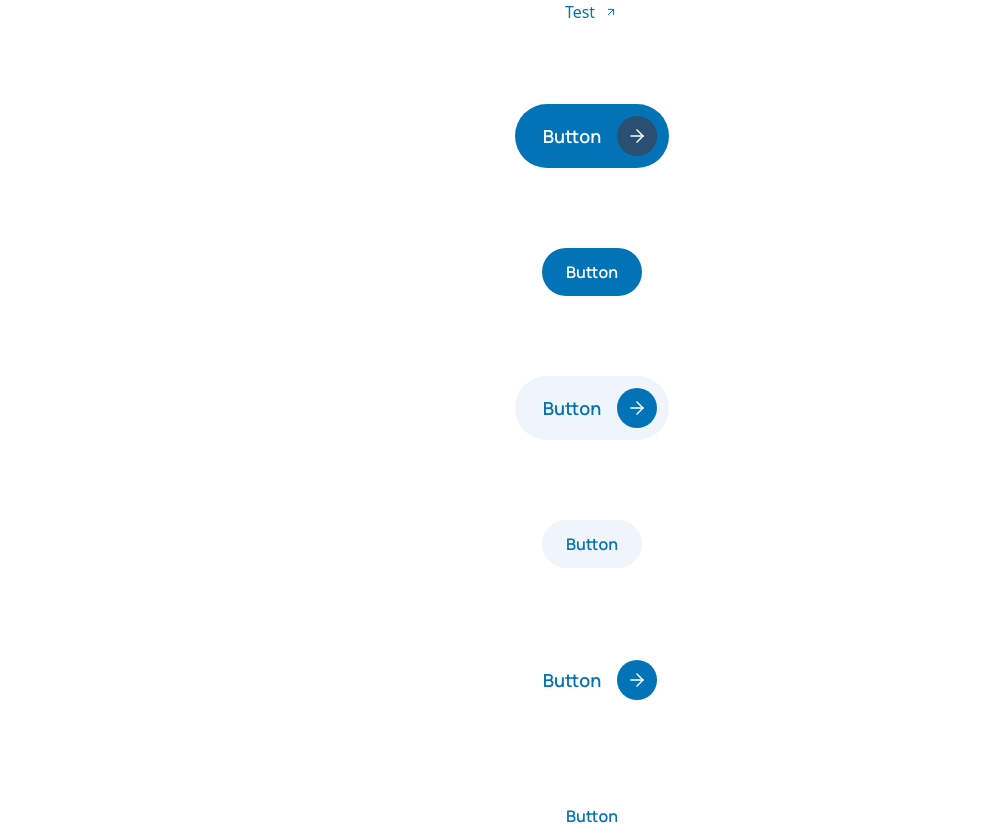
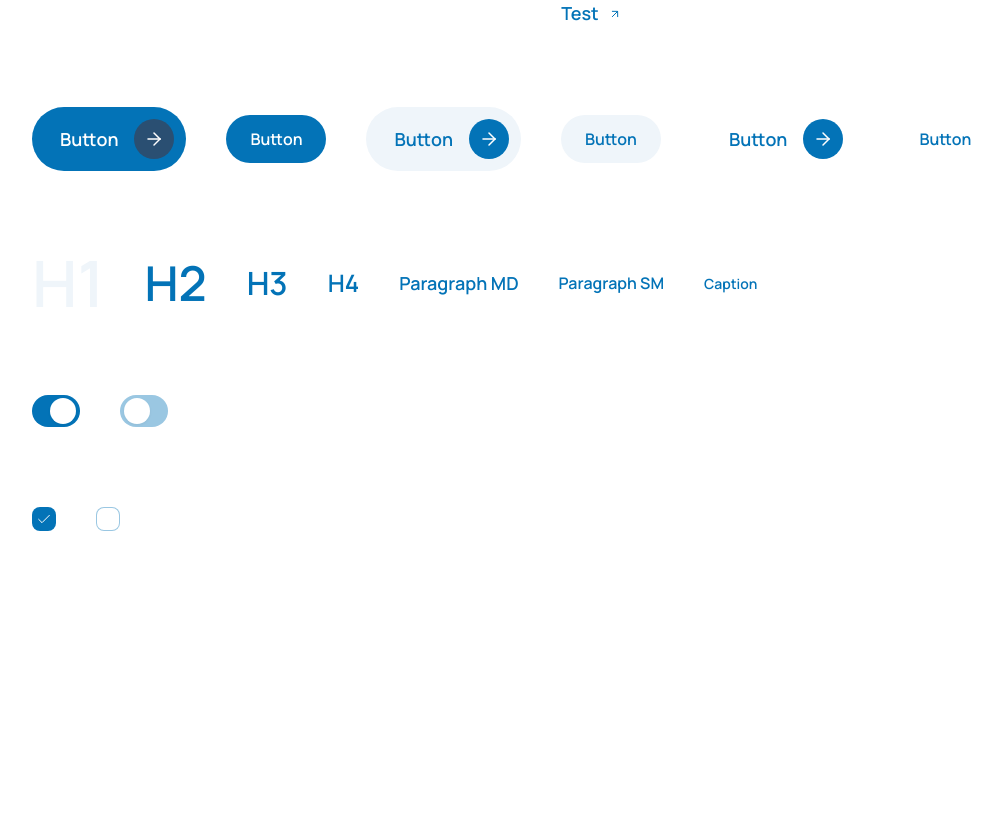
Before and after one commit to RamboGj/sol-ok, a Next.js app: page /design-system in a window 1280 px wide. Shown: the whole page, without its empty margins (48-1050 px from the left). After the commit the page ends 800 px from the top, so only its background shows below. Built offline with nearby package versions, Linux system fonts and the light colour scheme.

Commit message:
feat: Switch + Checkbox + Caption + Paragraph + Heading

```diff
--- a/package.json
+++ b/package.json
@@ -9,6 +9,8 @@
     "lint": "next lint"
   },
   "dependencies": {
+    "@radix-ui/react-checkbox": "^1.1.3",
+    "@radix-ui/react-switch": "^1.1.2",
     "@rocketseat/eslint-config": "^2.2.2",
     "class-variance-authority": "^0.7.1",
     "clsx": "^2.1.1",
--- a/src/app/design-system/page.tsx
+++ b/src/app/design-system/page.tsx
@@ -1,11 +1,18 @@
 import { ArrowRightIcon } from '@/components/@icons/arrow-right'
 import { Button } from '@/components/@solumedi-ui/atoms/Button/Button'
+import { Caption } from '@/components/@solumedi-ui/atoms/Caption/Caption'
+import { Checkbox } from '@/components/@solumedi-ui/atoms/Checkbox/Checkbox'
+import { Heading } from '@/components/@solumedi-ui/atoms/Heading/Heading'
 import { Link } from '@/components/@solumedi-ui/atoms/Link/Link'
+import { Paragraph } from '@/components/@solumedi-ui/atoms/Paragraph/Paragraph'
+import { Switch } from '@/components/@solumedi-ui/atoms/Switch/Switch'
 
 export default function DesignSystemPage() {
   return (
-    <div className="mx-auto flex flex-col gap-y-20 items-center">
+    <div className="mx-auto flex flex-col gap-y-20 items-center px-20">
       <Link href={'#'} label="Test" icon />
+
+      <section className="flex items-center gap-x-10 w-full" id="Buttons">
         <Button
           label="Button"
           size="md"
@@ -27,6 +34,30 @@ export default function DesignSystemPage() {
           icon={<ArrowRightIcon />}
         />
         <Button label="Button" size="sm" variant="white" />
+      </section>
+
+      <section className="flex items-center gap-x-10 w-full" id="Texts">
+        <Heading className="text-blue100" variant="h1">
+          H1
+        </Heading>
+        <Heading variant="h2">H2</Heading>
+        <Heading variant="h3">H3</Heading>
+        <Heading variant="h4">H4</Heading>
+
+        <Paragraph size="md">Paragraph MD</Paragraph>
+        <Paragraph size="sm">Paragraph SM</Paragraph>
+
+        <Caption>Caption</Caption>
+      </section>
+
+      <section className="flex items-center gap-x-10 w-full" id="Switch">
+        <Switch checked />
+        <Switch checked={false} />
+      </section>
+      <section className="flex items-center gap-x-10 w-full" id="Checkbox">
+        <Checkbox checked />
+        <Checkbox checked={false} />
+      </section>
     </div>
   )
 }
--- a/src/components/@solumedi-ui/atoms/Button/Button.tsx
+++ b/src/components/@solumedi-ui/atoms/Button/Button.tsx
@@ -3,7 +3,8 @@ import { tv, VariantProps } from 'tailwind-variants'
 
 export const buttonStyle = tv({
   slots: {
-    wrapper: 'w-fit group flex items-center rounded-[80px]',
+    wrapper:
+      'w-fit group flex items-center rounded-[80px] relative before:font-manrope before:font-semibold before:px-4 overflow-hidden before:transition-all before:duration-200 before:content-[attr(data-hover-text)] before:absolute before:opacity-0 hover:before:opacity-100 before:translate-y-[100%] hover:before:translate-y-0',
     labelStyle: 'leading-[150%] font-manrope font-semibold px-4',
     iconWrapper:
       'flex items-center text-neutral100 justify-center shrink-0 rounded-full transition-transform duration-500',
@@ -11,29 +12,29 @@ export const buttonStyle = tv({
   variants: {
     size: {
       md: {
-        wrapper: 'px-3 h-[64px]',
+        wrapper: 'px-3 h-[64px] before:text-[1.125rem]',
         labelStyle: 'text-[1.125rem]',
         iconWrapper: 'w-[40px] h-[40px] group-hover:scale-[120%]',
       },
       sm: {
-        wrapper: 'px-2 h-[48px]',
+        wrapper: 'px-2 h-[48px] before:text-[1rem]',
         labelStyle: 'text-[1rem]',
         iconWrapper: 'w-[32px] h-[32px] group-hover:scale-[125%]',
       },
     },
     variant: {
       blue: {
-        wrapper: 'bg-blue400',
+        wrapper: 'bg-blue400 before:text-neutral100',
         labelStyle: 'text-neutral100',
         iconWrapper: 'bg-blue500',
       },
       white: {
-        wrapper: 'bg-neutral100',
+        wrapper: 'bg-neutral100 before:text-blue400',
         labelStyle: 'text-blue400',
         iconWrapper: 'bg-blue400',
       },
       'light-blue': {
-        wrapper: 'bg-blue100',
+        wrapper: 'bg-blue100 before:text-blue400',
         labelStyle: 'text-blue400',
         iconWrapper: 'bg-blue400',
       },
@@ -61,7 +62,14 @@ export function Button({ className, variant, size, label, icon }: ButtonProps) {
 
   return (
     <button data-hover-text={label} className={wrapper()}>
-      <span className={labelStyle()}>{label}</span>
+      <span
+        className={labelStyle({
+          className:
+            'group-hover:translate-y-[-100%] group-hover:opacity-0 transition-all duration-200',
+        })}
+      >
+        {label}
+      </span>
       {icon && <div className={iconWrapper()}>{icon}</div>}
     </button>
   )
--- /dev/null
+++ b/src/components/@solumedi-ui/atoms/Caption/Caption.tsx
@@ -0,0 +1,12 @@
+import { ComponentProps } from 'react'
+import { tv } from 'tailwind-variants'
+
+export const captionStyle = tv({
+  base: 'font-manrope font-semibold text-blue400 leading-[150%] text-[0.875rem]',
+})
+
+export type CaptionProps = ComponentProps<'span'>
+
+export function Caption({ className, ...rest }: CaptionProps) {
+  return <span className={captionStyle({ className })} {...rest} />
+}
--- /dev/null
+++ b/src/components/@solumedi-ui/atoms/Checkbox/Checkbox.tsx
@@ -0,0 +1,25 @@
+import { CheckIcon } from '@/components/@icons/check'
+import * as RCheckbox from '@radix-ui/react-checkbox'
+import { tv } from 'tailwind-variants'
+
+export type CheckboxProps = RCheckbox.CheckboxProps
+
+export const checkboxStyle = tv({
+  slots: {
+    wrapper:
+      'relative h-[24px] w-[24px] flex items-center justify-center cursor-pointer rounded-[8px] bg-transparent data-[state=unchecked]:shadow-[inset_0_0_0_1px_var(--blue200)] data-[state=unchecked]:hover:shadow-[inset_0_0_0_1px_var(--blue400)] data-[state=checked]:bg-blue400 data-[state=checked]:hover:bg-blue500 transition-all duration-500',
+    indicator: 'text-neutral100',
+  },
+})
+
+export function Checkbox({ className, ...rest }: CheckboxProps) {
+  const { wrapper, indicator } = checkboxStyle({ className })
+
+  return (
+    <RCheckbox.Root className={wrapper()} {...rest}>
+      <RCheckbox.Indicator className={indicator()}>
+        <CheckIcon />
+      </RCheckbox.Indicator>
+    </RCheckbox.Root>
+  )
+}
--- /dev/null
+++ b/src/components/@solumedi-ui/atoms/Heading/Heading.tsx
@@ -0,0 +1,30 @@
+/* eslint-disable @typescript-eslint/no-explicit-any */
+import { ComponentProps } from 'react'
+import { tv, VariantProps } from 'tailwind-variants'
+
+export const headingStyle = tv({
+  base: 'font-manrope font-semibold text-blue400',
+  variants: {
+    variant: {
+      h1: 'text-[4rem] leading-[100%] tracking-[-2%]',
+      h2: 'text-[3rem] leading-[3.5rem] tracking-[-2%]',
+      h3: 'text-[2rem] leading-[125%] tracking-[-2%]',
+      h4: 'text-[1.5rem] leading-[2rem] tracking-[-1%]',
+    },
+  },
+  defaultVariants: {
+    variant: 'h1',
+  },
+})
+
+export interface HeadingProps
+  extends ComponentProps<'h1'>,
+    VariantProps<typeof headingStyle> {}
+
+export function Heading({ className, variant, ...rest }: HeadingProps) {
+  const HeadingTag: any = variant
+
+  return (
+    <HeadingTag className={headingStyle({ className, variant })} {...rest} />
+  )
+}
--- a/src/components/@solumedi-ui/atoms/Link/Link.tsx
+++ b/src/components/@solumedi-ui/atoms/Link/Link.tsx
@@ -4,6 +4,7 @@ import { ComponentProps } from 'react'
 import NextLink from 'next/link'
 
 import { ArrowUpRightIcon } from '@/components/@icons/arrow-up-right'
+import { Paragraph } from '../Paragraph/Paragraph'
 
 export interface LinkProps extends ComponentProps<typeof NextLink> {
   label: string
@@ -13,7 +14,9 @@ export interface LinkProps extends ComponentProps<typeof NextLink> {
 export function Link({ label, icon, ...rest }: LinkProps) {
   return (
     <NextLink className="solumedi-ui-link" data-hover-text={label} {...rest}>
-      <span>{label}</span>
+      <Paragraph size="md" className="span">
+        {label}
+      </Paragraph>
       {icon && <ArrowUpRightIcon className="text-blue400" />}
     </NextLink>
   )
--- a/src/components/@solumedi-ui/atoms/Link/link.css
+++ b/src/components/@solumedi-ui/atoms/Link/link.css
@@ -10,7 +10,7 @@
   gap: 0 8px;
 }
 
-.solumedi-ui-link span {
+.solumedi-ui-link .span {
   transition: transform 0.2s ease-in-out, opacity 0.2s ease-in-out;
 }
 
@@ -26,9 +26,12 @@
   transform: translateY(100%);
   transition: transform 0.2s ease-in-out, opacity 0.2s ease-in-out;
   color: var(--blue400);
+  font-weight: 600;
+  font-size: 1.125rem;
+  line-height: 150%;
 }
 
-.solumedi-ui-link:hover span {
+.solumedi-ui-link:hover .span {
   transform: translateY(-100%);
   opacity: 0;
 }
--- /dev/null
+++ b/src/components/@solumedi-ui/atoms/Paragraph/Paragraph.tsx
@@ -0,0 +1,23 @@
+import { ComponentProps } from 'react'
+import { tv, VariantProps } from 'tailwind-variants'
+
+export const paragraphStyle = tv({
+  base: 'font-manrope font-semibold text-blue400 leading-[150%]',
+  variants: {
+    size: {
+      md: 'text-[1.125rem]',
+      sm: 'text-[1rem]',
+    },
+  },
+  defaultVariants: {
+    size: 'md',
+  },
+})
+
+export interface ParagraphProps
+  extends ComponentProps<'p'>,
+    VariantProps<typeof paragraphStyle> {}
+
+export function Paragraph({ className, size, ...rest }: ParagraphProps) {
+  return <p className={paragraphStyle({ className, size })} {...rest} />
+}
--- /dev/null
+++ b/src/components/@solumedi-ui/atoms/Switch/Switch.tsx
@@ -0,0 +1,23 @@
+import * as RSwitch from '@radix-ui/react-switch'
+import { tv } from 'tailwind-variants'
+
+export type SwitchProps = RSwitch.SwitchProps
+
+export const switchStyle = tv({
+  slots: {
+    wrapper:
+      'relative h-[32px] w-[48px] cursor-pointer rounded-full bg-blue200 outline-none data-[state=checked]:bg-blue400 transition-colors duration-500',
+    thumb:
+      'block size-[26px] translate-x-[4px] rounded-full bg-neutral100 drop-shadow-sm transition-transform duration-500 will-change-transform data-[state=checked]:translate-x-[18px]',
+  },
+})
+
+export function Switch({ className, ...rest }: SwitchProps) {
+  const { wrapper, thumb } = switchStyle({ className })
+
+  return (
+    <RSwitch.Root className={wrapper()} {...rest}>
+      <RSwitch.Thumb className={thumb()} />
+    </RSwitch.Root>
+  )
+}
```
Also changed, not shown: src/app/_components/Group.svg (deleted), 1 other file (tests, documents, lock files or other folders). Lines whose indentation alone changed are shown as unchanged.
